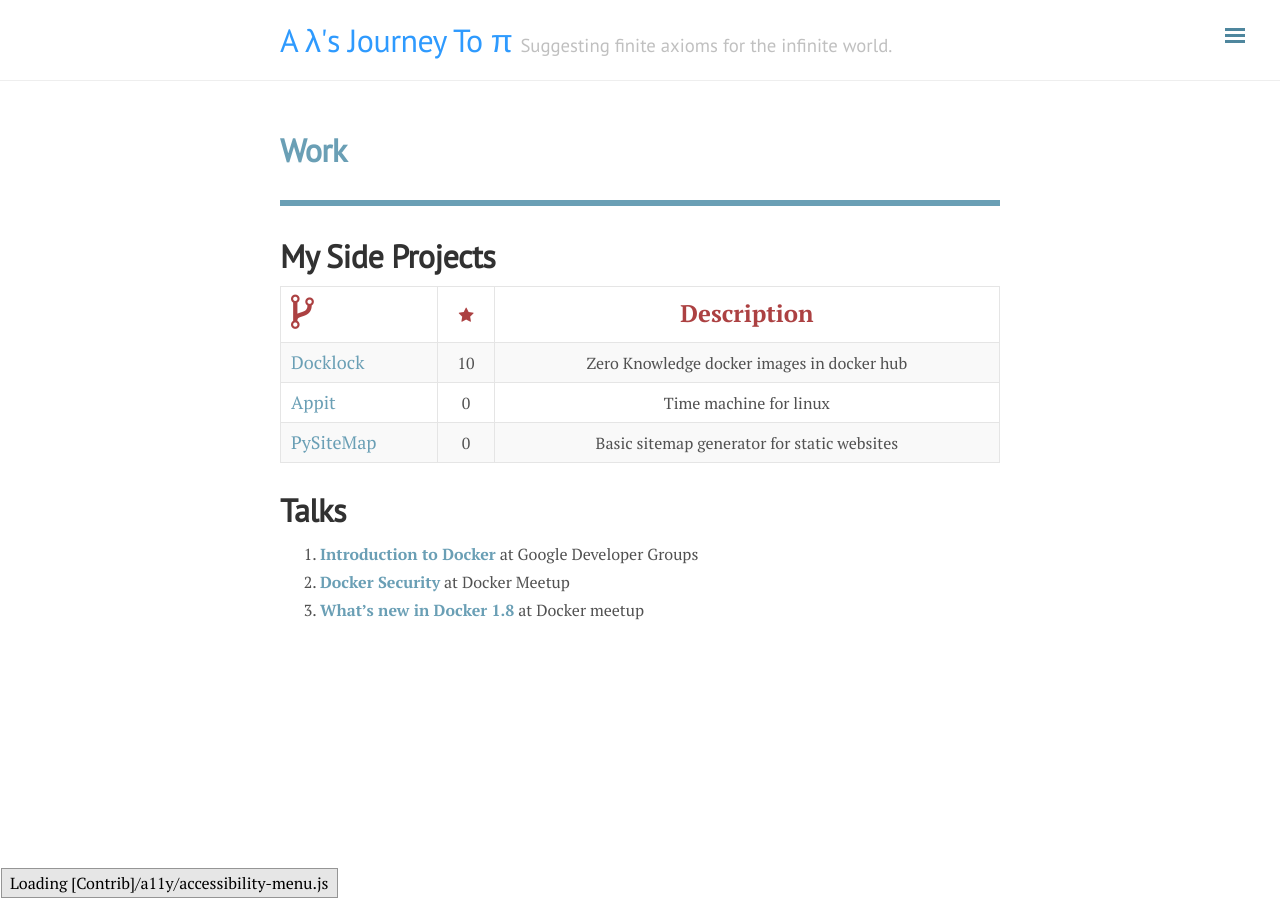
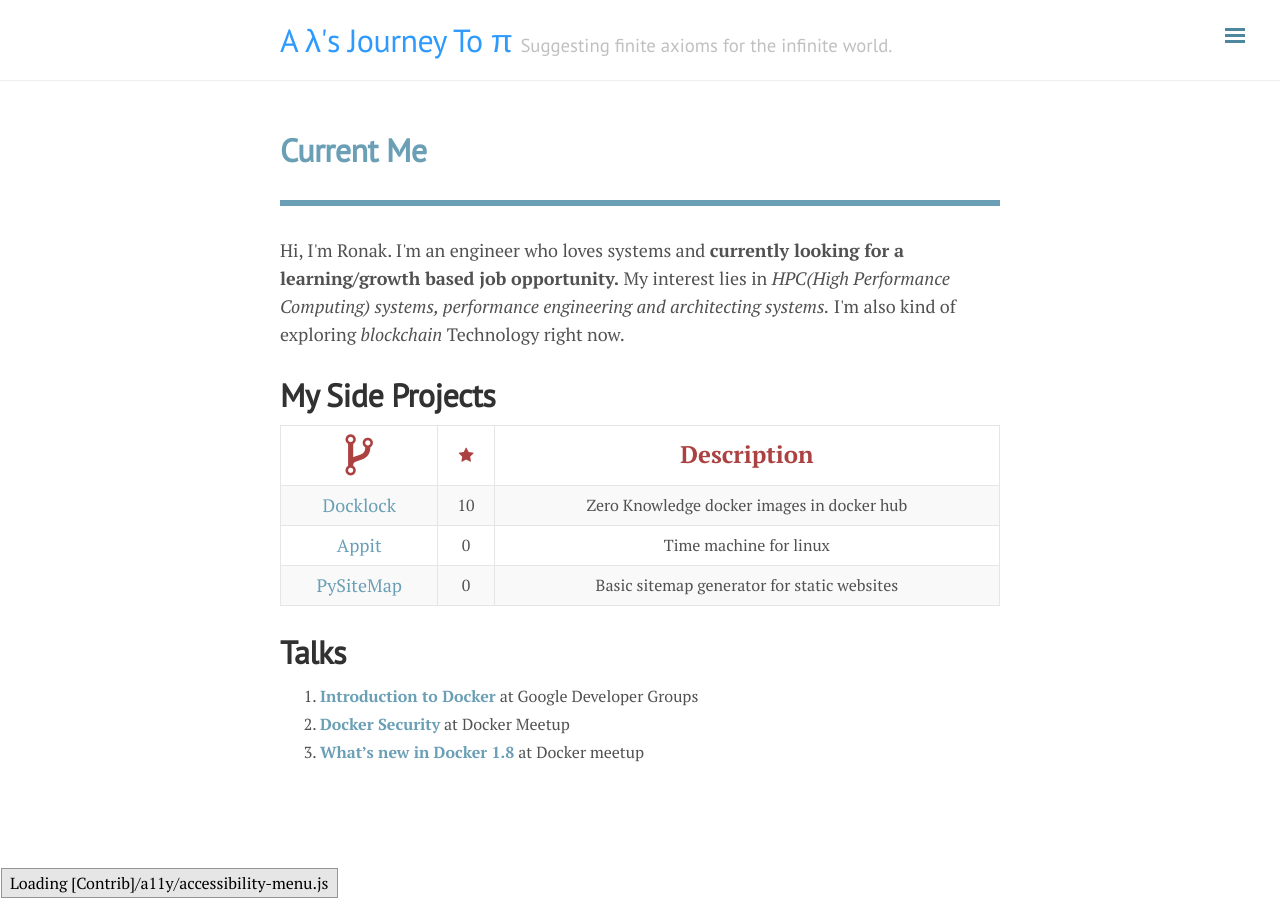
Before and after one commit to rarchk/rarchk.github.io, a Jekyll site: the page built from blog/currentme.md, in a window 1280 px wide. Built offline with Jekyll 4.4.1, drawn with Linux system fonts in a browser that asks for light colours; comment, search, counter and statistics services are not loaded.

Commit message:
Added Current ME

```diff
--- a/blog/work.md
+++ b/blog/currentme.md
@@ -1,13 +1,20 @@
 ---
 layout: page
-title: Work
+title: Current Me
 banner_image:
 banner_image_alt:
 ---
+
+<font size="4">
+<p> Hi, I'm Ronak. I'm an engineer who loves systems and <b> currently looking for a learning/growth based job opportunity. </b> My interest lies in <i>HPC(High Performance Computing) systems, performance engineering and architecting systems.</i> I'm also kind of exploring <i> blockchain </i> Technology right now. </p>
+
+</font>
+
+
 #  My Side Projects
 
-| <font size="1"> <i class="fa fa-code-fork fa-4x" aria-hidden="true" style="color:#ac4142"></i> </font> | <i class="fa fa-star " aria-hidden="true" style="color:#ac4142"></i> | <font color="#ac4142" size="5"> Description  </font>
-| :--- | :---: :---:|
+|  <i class="fa fa-code-fork fa-3x" aria-hidden="true" style="color:#ac4142"></i>  | <i class="fa fa-star fa-1g " aria-hidden="true" style="color:#ac4142"></i> | <font color="#ac4142" size="5"> Description  </font>
+| :---: | :---: :---:|
 | <a href="https://github.com/rarchk/docklock "> <font size="4"> Docklock </font></a>| 10 | <font size="3"> Zero Knowledge docker images in docker hub </font> |
 | <a href="https://github.com/getAppIT/appit "> <font size="4"> Appit </font></a>| 0 | <font size="3"> Time machine for linux </font> |
 | <a href="https://github.com/rarchk/pySiteMap "> <font size="4"> PySiteMap </font></a>| 0 | <font size="3"> Basic sitemap generator for static websites </font> |
--- a/index.html
+++ b/index.html
@@ -34,7 +34,7 @@ title: Home
 <a href="/public/data/cv.pdf"> CV</a><br>
 <a href="/blog">Blog</a><br>
 <a href="/blog/reflections">Reflections</a><br>
-<a href="/blog/work">Work</a><br>
+<a href="/blog/currentme">Current Me</a><br>
 <a href="/blog/quote-project">Quotes</a>
 </center>
 </font>
```
